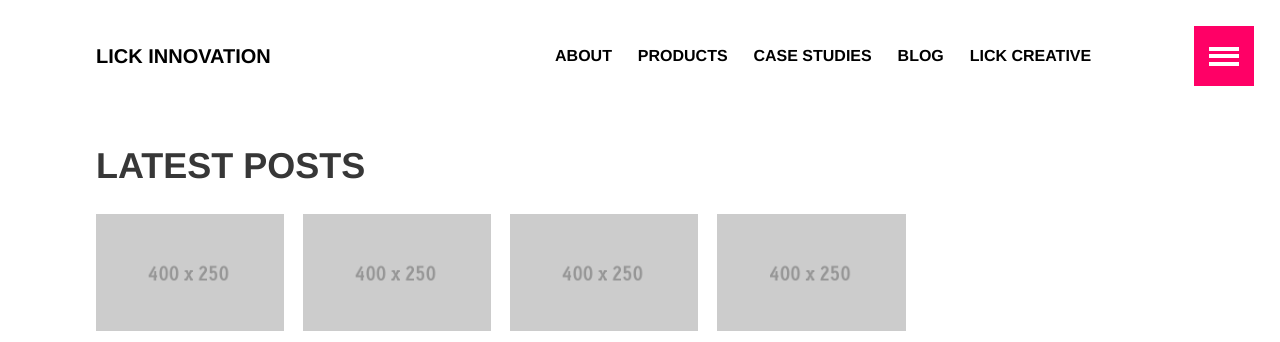
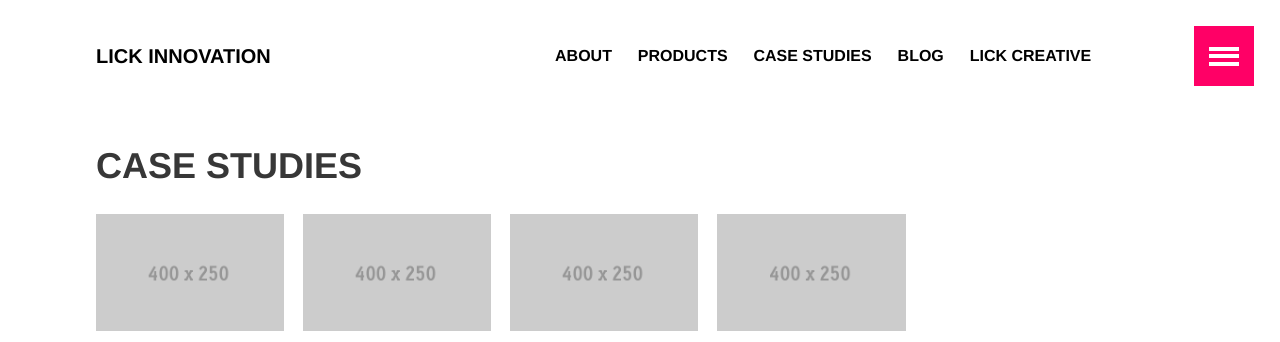
Before and after one commit to lickinnovation/lickinnovation.github.io, a Jekyll site: the page built from work.md, in a window 1280 px wide. Shown: the top 342 px of the page. Built offline with Jekyll 4.4.1, drawn with Linux system fonts in a browser that asks for light colours; some web fonts are replaced.

Commit message:
Changed Work title

```diff
--- a/work.md
+++ b/work.md
@@ -1,7 +1,7 @@
 ---
 layout: media
 permalink: /work/
-title: "Latest Posts"
+title: "Case Studies"
 share: false
 ---
 
```
